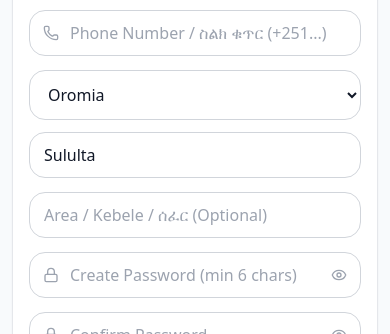
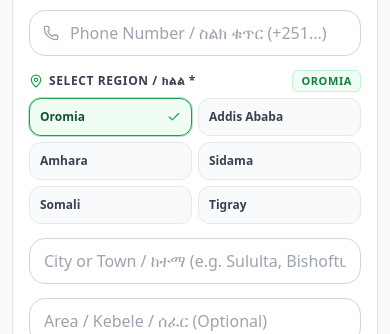
Before and after one commit to AbdiHope364/Axum-Market, a Next.js app in the folder apps/web/: page /seller/register in a window 390 px wide. Shown: the part 352-686 px from the top of the page. Built offline with nearby package versions, Linux system fonts and the light colour scheme; no server answers.

Commit message:
fix(seller-register): replace native region select with mobile-responsive button grid

```diff
--- a/apps/web/app/seller/register/page.tsx
+++ b/apps/web/app/seller/register/page.tsx
@@ -16,6 +16,8 @@ import {
   ShieldCheck,
   CheckCircle2,
   UserPlus,
+  Check,
+  MapPin,
 } from 'lucide-react';
 
 export default function SellerRegisterPage() {
@@ -28,7 +30,7 @@ export default function SellerRegisterPage() {
   const [showPassword, setShowPassword] = useState(false);
   const [showConfirmPassword, setShowConfirmPassword] = useState(false);
   const [region, setRegion] = useState('Oromia');
-  const [city, setCity] = useState('Sululta');
+  const [city, setCity] = useState('');
   const [area, setArea] = useState('');
   const [loading, setLoading] = useState(false);
   const [error, setError] = useState('');
@@ -134,7 +136,7 @@ export default function SellerRegisterPage() {
 
   return (
     <div className="min-h-[80vh] flex items-center justify-center px-3 sm:px-4 py-6 sm:py-12">
-      <div className="max-w-md w-full bg-white rounded-2xl sm:rounded-3xl border border-gray-200 p-4 sm:p-8 shadow-sm space-y-5 sm:space-y-6">
+      <div className="max-w-md w-full bg-white rounded-2xl sm:rounded-3xl border border-gray-200 p-4 sm:p-8 shadow-sm space-y-5 sm:space-y-6 overflow-hidden">
         <div className="text-center space-y-2">
           <div className="w-12 h-12 rounded-2xl bg-green-100 text-green-700 flex items-center justify-center mx-auto shadow-xs">
             <UserPlus className="w-6 h-6 stroke-[2.2]" />
@@ -206,24 +208,40 @@ export default function SellerRegisterPage() {
             />
           </div>
 
-          {/* Region & City */}
-          <div className="grid grid-cols-1 sm:grid-cols-2 gap-3 sm:gap-2.5">
-            <div className="relative">
-              <select
-                value={region}
-                onChange={(e) => setRegion(e.target.value)}
-                aria-label="Region"
-                className="w-full px-3.5 py-3 bg-white border border-gray-300 rounded-2xl text-sm font-medium text-gray-900 focus:outline-none focus:ring-2 focus:ring-green-600 focus:border-transparent transition shadow-xs cursor-pointer"
+          {/* Region Selection (Touch-friendly responsive grid that stays 100% inside mobile bounds) */}
+          <div className="space-y-1.5">
+            <div className="flex items-center justify-between text-xs font-black text-gray-700 uppercase tracking-wider">
+              <span className="flex items-center gap-1.5">
+                <MapPin className="w-3.5 h-3.5 text-green-600 shrink-0" />
+                <span>Select Region / ክልል *</span>
+              </span>
+              <span className="text-[11px] font-bold text-green-700 bg-green-50 px-2 py-0.5 rounded-md border border-green-200">
+                {region}
+              </span>
+            </div>
+            <div className="grid grid-cols-2 sm:grid-cols-3 gap-1.5 w-full">
+              {['Oromia', 'Addis Ababa', 'Amhara', 'Sidama', 'Somali', 'Tigray'].map((r) => {
+                const isSelected = region === r;
+                return (
+                  <button
+                    key={r}
+                    type="button"
+                    onClick={() => setRegion(r)}
+                    className={`py-2.5 px-2.5 rounded-xl text-xs font-bold transition-all flex items-center justify-between border cursor-pointer active:scale-95 text-left ${
+                      isSelected
+                        ? 'bg-green-50 border-green-600 text-green-900 shadow-xs ring-1 ring-green-600/30'
+                        : 'bg-gray-50 hover:bg-gray-100 border-gray-200 text-gray-700'
+                    }`}
                   >
-                <option value="Oromia">Oromia</option>
-                <option value="Addis Ababa">Addis Ababa</option>
-                <option value="Amhara">Amhara</option>
-                <option value="Sidama">Sidama</option>
-                <option value="Somali">Somali</option>
-                <option value="Tigray">Tigray</option>
-              </select>
+                    <span className="truncate">{r}</span>
+                    {isSelected && <Check className="w-3.5 h-3.5 text-green-600 shrink-0 ml-1" />}
+                  </button>
+                );
+              })}
+            </div>
           </div>
 
+          {/* City or Town Input */}
           <div className="relative">
             <input
               type="text"
@@ -232,10 +250,9 @@ export default function SellerRegisterPage() {
               aria-label="City or Town"
               value={city}
               onChange={(e) => setCity(e.target.value)}
-                placeholder="City or Town (ከተማ)"
+              placeholder="City or Town / ከተማ (e.g. Sululta, Bishoftu, Hawassa)"
               className="w-full px-3.5 py-3 bg-white border border-gray-300 rounded-2xl text-sm font-medium text-gray-900 placeholder:text-gray-400 placeholder:font-normal focus:outline-none focus:ring-2 focus:ring-green-600 focus:border-transparent transition shadow-xs"
             />
-            </div>
           </div>
 
           {/* Area / Kebele */}
```
Lines whose indentation alone changed are shown as unchanged.
